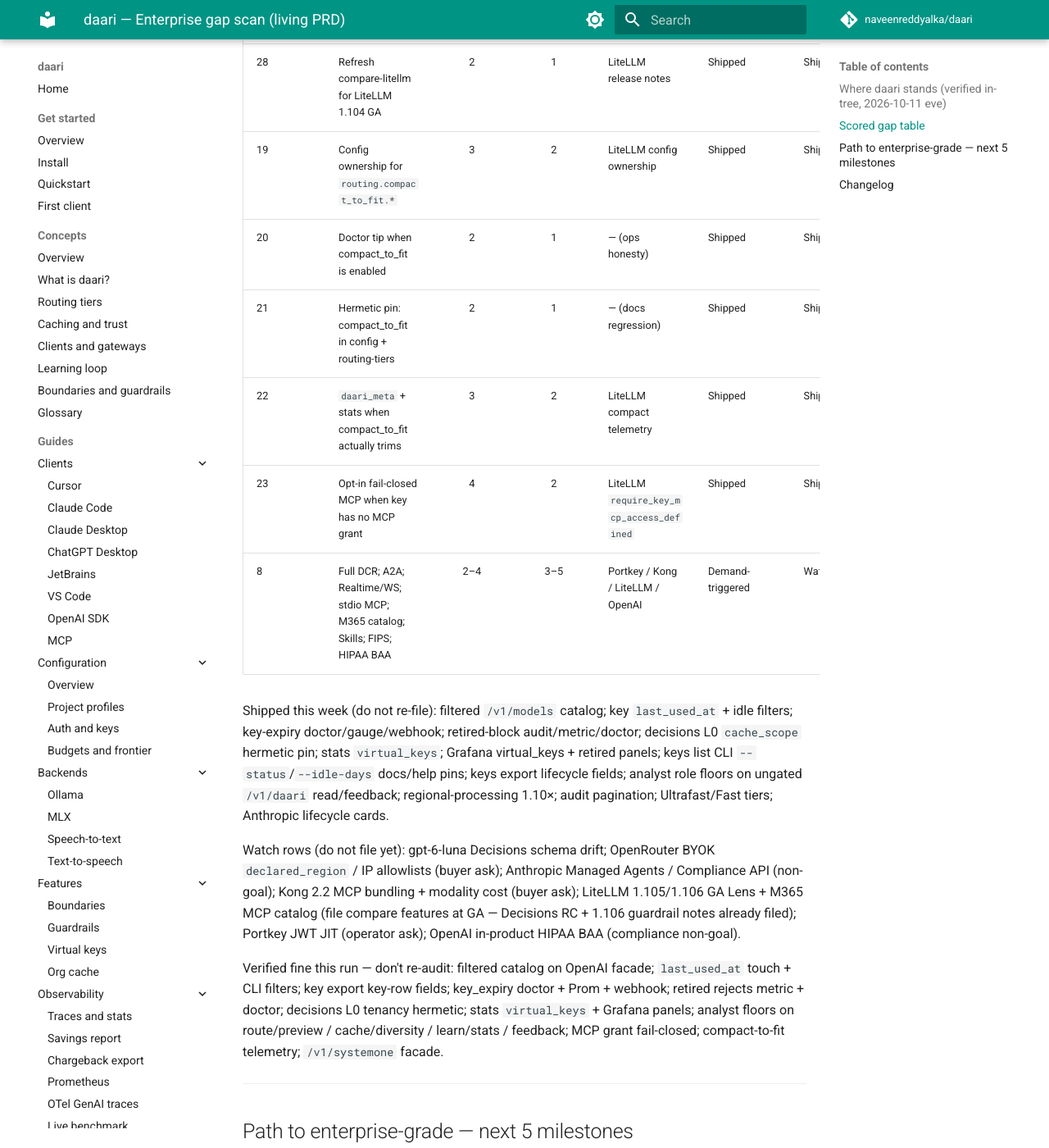
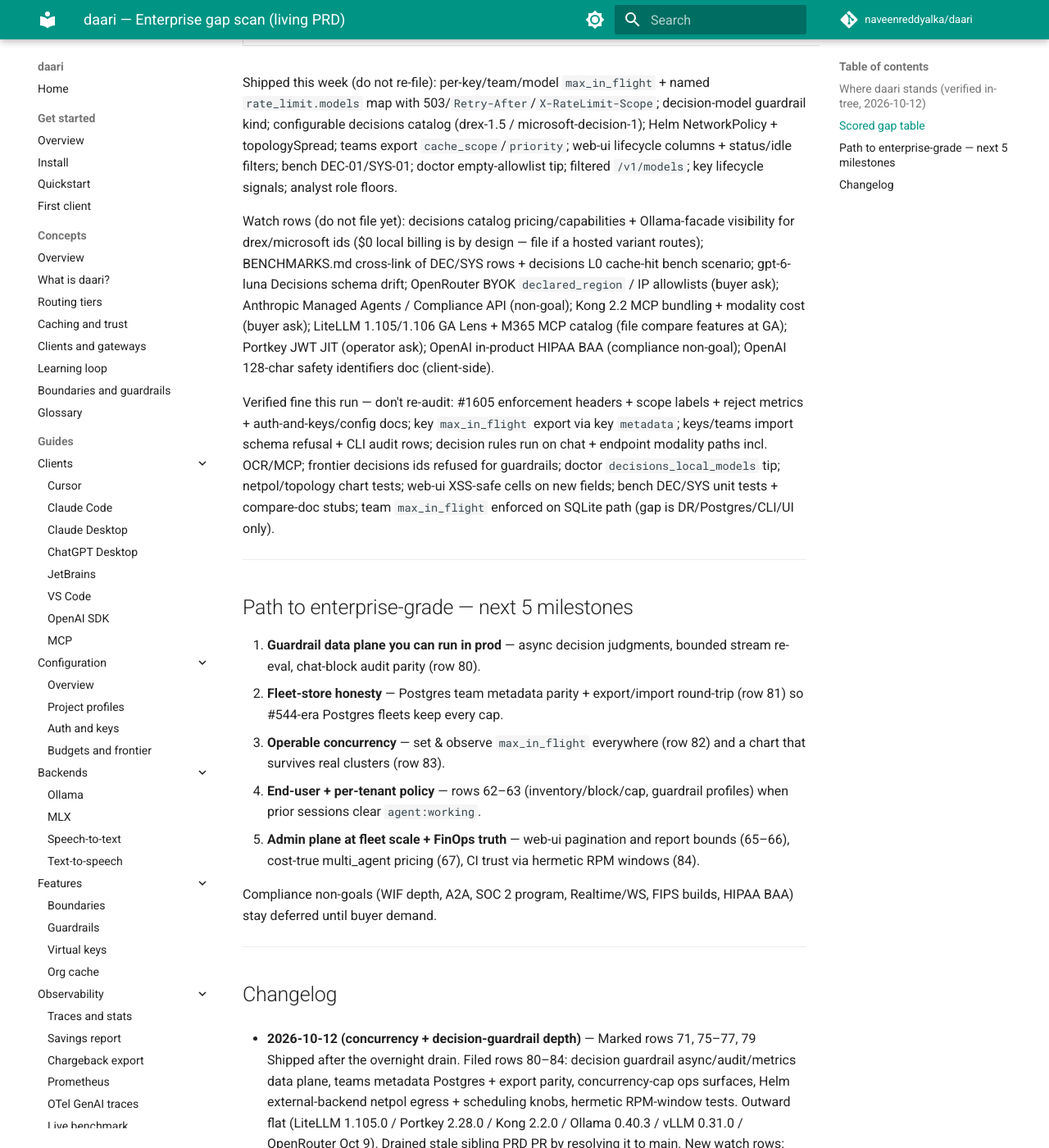
Before and after one commit to naveenreddyalka/daari, an MkDocs documentation site: the page built from docs/prd/ENTERPRISE.md, in a window 1280 px wide and 1400 px high, scrolled down 4071 px. Shown: the whole window at 82% size. Built offline with MkDocs 1.6.1 and Material for MkDocs 9.7.7, drawn with Linux system fonts in a browser that asks for light colours; comment, search, counter and statistics services are not loaded; some of the changed text lies outside the part shown.

Commit message:
docs(prd): 2026-10-12 concurrency and decision-guardrail depth scan
Co-authored-by: Naveen Reddy Alka <naveenreddyalka@users.noreply.github.com>

```diff
--- a/docs/prd/ENTERPRISE.md
+++ b/docs/prd/ENTERPRISE.md
@@ -11,28 +11,29 @@
 
 ---
 
-## Where daari stands (verified in-tree, 2026-10-11 eve)
+## Where daari stands (verified in-tree, 2026-10-12)
 
-**Loop velocity.** Eve feeder rows 65–67 (web-ui / report bounds / multi_agent
-pricing) and end-user/guardrail rows 62–63 still `agent:working`. Midday
-filed doctor/stats/compare pins (71–74) plus guardrail/decisions catalog /
-Helm NetworkPolicy / per-key in-flight (separate midday refill) remain open.
-Keys export lifecycle fields (70) and RBAC analyst floors on ungated
-`/v1/daari` read surfaces shipped. Hot-reload (6) and parked Messages
+**Loop velocity.** The whole 10-11 table drained in <24h again: rows 71 and
+75–77/79 shipped plus the midday refill (decision guardrail kind, decisions
+catalog, Helm NetworkPolicy/spread, per-key in-flight + named model map).
+End-user/guardrail-profile/web-ui/report/multi-agent rows 62–63/65–67 still
+`agent:working`; docs pins 72–74/78 open. Hot-reload (6) and parked Messages
 tool-allowlist (7) unchanged.
 
-**Outward.** LiteLLM stable bar still **v1.104.x**; **1.105** at rc.3
-(Decisions on proxy); **1.106** RC/backport adds decision-model guardrail
-(compare note filed). Ollama **0.40.3** flat. Kong AI Gateway **2.2** GA
-(MCP bundling, modality-aware cost, identity-keyed policies) — watch only
-until buyer ask. llama.cpp **0.6.0** ships `/v1/systemone` (daari already
-has the facade). Portkey / OpenRouter / vLLM / GPTCache flat vs prior scan.
+**Outward.** Flat everywhere: LiteLLM **v1.105.0** stable / 1.106.0-rc.1;
+Portkey v2.28.0; Kong 2.2.0; Ollama 0.40.3; vLLM 0.31.0; OpenRouter last
+entry Oct 9; MCP blog Aug 22. Provider side quiet since Oct 8–9 (OpenAI
+Ultrafast + SDK 3.29.0 doc chores; Anthropic Managed Agents workflows =
+non-goal).
 
-**Inward theme: team DR honesty + admin-console lifecycle + Decisions
-bench.** Code audit: teams export omits `cache_scope`/`priority` (keys fixed);
-web-ui ignores inventory fields and `status`/`idle_days` query params;
-compare-litellm still watches 1.105-rc.1 only; `bench_vs_litellm` has no
-Decisions/System One rows.
+**Inward theme: depth on the 48h-old concurrency + decision-guardrail
+surfaces.** Code audit verified: decision guardrails run a **sync** httpx
+judgment on the event loop (and re-judge the full stream on every chunk);
+chat guardrail blocks never audit; Postgres `create_team` silently drops
+`max_in_flight`/model budgets that SQLite keeps; teams export omits
+`metadata_json`; `max_in_flight` is settable/visible nowhere (CLI, admin
+API, web-ui, Helm, Prom); Helm netpol cuts off external Redis/Postgres;
+baseline suite flaked once on a wall-clock minute boundary.
 
 ---
 
@@ -40,29 +41,27 @@
 
 | # | Gap | Impact | Effort | Who does it best today | Why daari wins local-first | Action |
 |---|-----|:--:|:--:|------------------------|----------------------------|--------|
-| 75 | Teams export/import round-trip `cache_scope` + `priority` | 4 | 2 | LiteLLM key/team backup | Air-gapped restore keeps team tenancy | Filed [#1595](https://github.com/naveenreddyalka/daari/issues/1595) |
-| 76 | Web-ui: render `last_used_at` / priority / `cache_scope` on keys+teams | 3 | 2 | OpenRouter / LiteLLM admin UI | Same-box console shows inventory fields | Filed [#1596](https://github.com/naveenreddyalka/daari/issues/1596) |
-| 77 | Web-ui: honor keys `status` + `idle_days` filters | 3 | 2 | LiteLLM key hygiene UI | CLI/API filters reachable in console | Filed [#1597](https://github.com/naveenreddyalka/daari/issues/1597) |
-| 78 | compare-litellm: LiteLLM 1.106 decision-model guardrail watch | 2 | 1 | LiteLLM release notes | Honest local-first positioning | Filed [#1598](https://github.com/naveenreddyalka/daari/issues/1598) |
-| 79 | bench_vs_litellm: `/v1/decisions` + `/v1/systemone` scenarios | 3 | 2 | — (benchmarking) | Measure on-box Decisions vs proxy | Filed [#1599](https://github.com/naveenreddyalka/daari/issues/1599) |
-| 70 | Keys export/import round-trip `last_used_at` + priority + cache_scope | 4 | 2 | LiteLLM key backup | Air-gapped restore keeps idle/admission | Shipped |
-| 71 | Doctor tip when VK allowlist matches zero catalog cards | 3 | 2 | — (ops honesty) | Catch typo before BYOK clients 404 | Open |
+| 80 | Decision-guardrail data plane: async offload, bounded stream re-eval, chat audit, kind-labeled metrics | 5 | 2 | Portkey/LiteLLM guardrail hooks | $0 local judge only wins if it never stalls the loop | Filed [#1610](https://github.com/naveenreddyalka/daari/issues/1610) |
+| 81 | Teams metadata parity: Postgres `create_team` + export/import round-trip (`max_in_flight`, model budgets) | 5 | 2 | LiteLLM team backup | Air-gapped restore must be the whole truth | Filed [#1611](https://github.com/naveenreddyalka/daari/issues/1611) |
+| 82 | Set & see concurrency caps: CLI/admin/web-ui/Helm + per-scope in-flight gauges | 4 | 3 | LiteLLM `max_parallel_requests` admin | Watch GPU saturation on the same box | Filed [#1612](https://github.com/naveenreddyalka/daari/issues/1612) |
+| 83 | Helm netpol egress for external Redis/Postgres + priorityClass/nodeSelector/tolerations/initContainers/extraEnv | 4 | 2 | Kong chart | Survive default-deny + tainted GPU pools | Filed [#1613](https://github.com/naveenreddyalka/daari/issues/1613) |
+| 84 | Hermetic clock for RPM-window tests (minute-boundary flake) | 3 | 1 | — (CI trust) | Red CI must mean something | Filed [#1614](https://github.com/naveenreddyalka/daari/issues/1614) |
 | 72 | `daari stats --help` mentions `virtual_keys` | 2 | 1 | — (CLI honesty) | Same JSON operators already dump | Open |
 | 73 | compare-litellm: LiteLLM 1.105 RC Decisions vs daari | 2 | 1 | LiteLLM release notes | On-box Decisions already ship | Open |
 | 74 | Hermetic pin: virtual-keys.md documents `/v1/models` allowlist | 2 | 1 | — (docs regression) | Keep ACL sentence in CI | Open |
-| 69 | Filter `GET /v1/models` by VK `allowed_models` | 5 | 2 | OpenRouter filtered catalog | Same allowlist as inference | Shipped |
+| 78 | compare-litellm: LiteLLM 1.106 decision-model guardrail watch | 2 | 1 | LiteLLM release notes | Honest local-first positioning | Open |
+| 62 | End-user inventory + per-user block/cap overrides | 5 | 3 | OpenRouter end-users / LiteLLM | Ledger already knows every user | Open |
+| 63 | Named guardrail profiles bindable per key/team | 5 | 3 | OpenRouter guardrail assign / Portkey | Per-tenant policy, zero hops | Open |
 | 65 | Web-ui: honor keys/teams `has_more` + render `report.users` | 4 | 2 | LiteLLM admin UI | Same-box console finishes the job | Open |
 | 66 | Bound/paginate report `clients`/`users` rollups | 4 | 2 | LiteLLM paged usage | Fleet-safe JSON on-box | Open |
 | 67 | multi_agent nested usage: per-subagent `model` for cost-true pricing | 4 | 2 | OpenAI / LiteLLM FinOps | Ledger already meters nested tokens | Open |
-| 68 | Hermetic decisions L0 `cache_scope` tenancy test | 3 | 1 | — (testability) | Prove typed-judgment isolation | Shipped |
-| 60 | `last_used_at` on virtual keys + status/idle list filters | 4 | 2 | OpenRouter keys API | Key hygiene on-box, air-gapped | Shipped |
-| 61 | Proactive key-expiry signals: doctor scan, Prom gauge, signed webhook | 4 | 2 | OpenRouter / LiteLLM alerts | Same store that enforces warns | Shipped |
-| 62 | End-user inventory + per-user block/cap overrides | 5 | 3 | OpenRouter end-users / LiteLLM | Ledger already knows every user | Open |
-| 63 | Named guardrail profiles bindable per key/team | 5 | 3 | OpenRouter guardrail assign / Portkey | Per-tenant policy, zero hops | Open |
-| 64 | Audit + metric on retired-model blocks; doctor lifecycle check | 3 | 2 | LiteLLM audit planes | Catalog + router + audit in one box | Shipped |
 | 6 | Hot-reload `config.yaml` | 3 | 2 | LiteLLM config ownership | Open — needs long session | Open |
 | 7 | Per-key tool-name allowlist for Messages `mcp_servers` | 4 | 3 | LiteLLM `mcp_tool_permissions` | Parked (needs ≥60m session) | Parked |
-| 53 | Doctor + Helm + auth-and-keys coverage for `/v1/decisions` | 3 | 1 | — (ops honesty) | Operators discover the surface | Shipped |
+| 71 | Doctor tip when VK allowlist matches zero catalog cards | 3 | 2 | — (ops honesty) | Catch typo before BYOK clients 404 | Shipped |
+| 75 | Teams export/import round-trip `cache_scope` + `priority` | 4 | 2 | LiteLLM key/team backup | Air-gapped restore keeps team tenancy | Shipped |
+| 76 | Web-ui: render `last_used_at` / priority / `cache_scope` on keys+teams | 3 | 2 | OpenRouter / LiteLLM admin UI | Same-box console shows inventory fields | Shipped |
+| 77 | Web-ui: honor keys `status` + `idle_days` filters | 3 | 2 | LiteLLM key hygiene UI | CLI/API filters reachable in console | Shipped |
+| 79 | bench_vs_litellm: `/v1/decisions` + `/v1/systemone` scenarios | 3 | 2 | — (benchmarking) | Measure on-box Decisions vs proxy | Shipped |
 | 24 | Grafana panel for `compact_to_fit_applied` | 2 | 1 | LiteLLM spend dashboards | Shipped | Shipped |
 | 25 | Dedicated stats/Prom counter for MCP grant fail-closed | 3 | 1 | LiteLLM MCP 403 metrics | Shipped | Shipped |
 | 26 | Refuse MCP `initialize` when key has no grant | 4 | 1 | LiteLLM initialize 403 | Shipped | Shipped |
@@ -75,43 +74,49 @@
 | 23 | Opt-in fail-closed MCP when key has no MCP grant | 4 | 2 | LiteLLM `require_key_mcp_access_defined` | Shipped | Shipped |
 | 8 | Full DCR; A2A; Realtime/WS; stdio MCP; M365 catalog; Skills; FIPS; HIPAA BAA | 2–4 | 3–5 | Portkey / Kong / LiteLLM / OpenAI | Demand-triggered | Watch |
 
-Shipped this week (do not re-file): filtered `/v1/models` catalog; key
-`last_used_at` + idle filters; key-expiry doctor/gauge/webhook; retired-block
-audit/metric/doctor; decisions L0 `cache_scope` hermetic pin; stats
-`virtual_keys`; Grafana virtual_keys + retired panels; keys list CLI
-`--status`/`--idle-days` docs/help pins; keys export lifecycle fields;
-analyst role floors on ungated `/v1/daari` read/feedback; regional-processing
-1.10×; audit pagination; Ultrafast/Fast tiers; Anthropic lifecycle cards.
+Shipped this week (do not re-file): per-key/team/model `max_in_flight` +
+named `rate_limit.models` map with 503/`Retry-After`/`X-RateLimit-Scope`;
+decision-model guardrail kind; configurable decisions catalog (drex-1.5 /
+microsoft-decision-1); Helm NetworkPolicy + topologySpread; teams export
+`cache_scope`/`priority`; web-ui lifecycle columns + status/idle filters;
+bench DEC-01/SYS-01; doctor empty-allowlist tip; filtered `/v1/models`;
+key lifecycle signals; analyst role floors.
 
-Watch rows (do not file yet): gpt-6-luna Decisions schema drift; OpenRouter
-BYOK `declared_region` / IP allowlists (buyer ask); Anthropic Managed Agents
-/ Compliance API (non-goal); Kong 2.2 MCP bundling + modality cost (buyer
-ask); LiteLLM 1.105/1.106 GA Lens + M365 MCP catalog (file compare features
-at GA — Decisions RC + 1.106 guardrail notes already filed); Portkey JWT JIT
-(operator ask); OpenAI in-product HIPAA BAA (compliance non-goal).
+Watch rows (do not file yet): decisions catalog pricing/capabilities +
+Ollama-facade visibility for drex/microsoft ids ($0 local billing is by
+design — file if a hosted variant routes); BENCHMARKS.md cross-link of
+DEC/SYS rows + decisions L0 cache-hit bench scenario; gpt-6-luna Decisions
+schema drift; OpenRouter BYOK `declared_region` / IP allowlists (buyer
+ask); Anthropic Managed Agents / Compliance API (non-goal); Kong 2.2 MCP
+bundling + modality cost (buyer ask); LiteLLM 1.105/1.106 GA Lens + M365
+MCP catalog (file compare features at GA); Portkey JWT JIT (operator ask);
+OpenAI in-product HIPAA BAA (compliance non-goal); OpenAI 128-char safety
+identifiers doc (client-side).
 
-Verified fine this run — don't re-audit: filtered catalog on OpenAI facade;
-`last_used_at` touch + CLI filters; key export key-row fields; key_expiry
-doctor + Prom + webhook; retired rejects metric + doctor; decisions L0
-tenancy hermetic; stats `virtual_keys` + Grafana panels; analyst floors on
-route/preview / cache/diversity / learn/stats / feedback; MCP grant
-fail-closed; compact-to-fit telemetry; `/v1/systemone` facade.
+Verified fine this run — don't re-audit: #1605 enforcement headers + scope
+labels + reject metrics + auth-and-keys/config docs; key `max_in_flight`
+export via key `metadata`; keys/teams import schema refusal + CLI audit
+rows; decision rules run on chat + endpoint modality paths incl. OCR/MCP;
+frontier decisions ids refused for guardrails; doctor `decisions_local_models`
+tip; netpol/topology chart tests; web-ui XSS-safe cells on new fields;
+bench DEC/SYS unit tests + compare-doc stubs; team `max_in_flight`
+enforced on SQLite path (gap is DR/Postgres/CLI/UI only).
 
 ---
 
 ## Path to enterprise-grade — next 5 milestones
 
-1. **Credential backup honesty (teams)** — export/import team
-   `cache_scope`/`priority` (row 75) so DR matches key-row lifecycle fields.
-2. **Admin plane at fleet scale** — drain web-ui `has_more` / `report.users`
-   (65), bounded report rollups (66), and console lifecycle columns/filters
-   (76–77).
-3. **End-user + per-tenant policy** — rows 62–63 (inventory/block/cap,
+1. **Guardrail data plane you can run in prod** — async decision judgments,
+   bounded stream re-eval, chat-block audit parity (row 80).
+2. **Fleet-store honesty** — Postgres team metadata parity + export/import
+   round-trip (row 81) so #544-era Postgres fleets keep every cap.
+3. **Operable concurrency** — set & observe `max_in_flight` everywhere
+   (row 82) and a chart that survives real clusters (row 83).
+4. **End-user + per-tenant policy** — rows 62–63 (inventory/block/cap,
    guardrail profiles) when prior sessions clear `agent:working`.
-4. **FinOps + Decisions proof** — cost-true multi_agent nested models (67);
-   Decisions/System One bench rows (79).
-5. **Operate without restart** — config hot-reload (6) and parked Messages
-   tool allowlist (7) when a long session is available.
+5. **Admin plane at fleet scale + FinOps truth** — web-ui pagination and
+   report bounds (65–66), cost-true multi_agent pricing (67), CI trust via
+   hermetic RPM windows (84).
 
 Compliance non-goals (WIF depth, A2A, SOC 2 program, Realtime/WS, FIPS
 builds, HIPAA BAA) stay deferred until buyer demand.
@@ -120,26 +125,24 @@
 
 ## Changelog
 
-- **2026-10-11 eve (team DR + console lifecycle + Decisions bench)** — Marked
-  row 70 Shipped. Filed rows 75–79: teams export `cache_scope`/`priority`,
-  web-ui lifecycle columns, web-ui status/idle filters, compare-litellm 1.106
-  decision-model guardrail watch, bench_vs_litellm Decisions/System One.
-  Outward: LiteLLM 1.106 guardrail RC; Kong AI Gateway 2.2 GA (watch);
-  llama.cpp 0.6.0 `/v1/systemone`. Pruned dense shipped summary; kept open
-  midday rows 71–74.
+- **2026-10-12 (concurrency + decision-guardrail depth)** — Marked rows 71,
+  75–77, 79 Shipped after the overnight drain. Filed rows 80–84: decision
+  guardrail async/audit/metrics data plane, teams metadata Postgres +
+  export parity, concurrency-cap ops surfaces, Helm external-backend netpol
+  egress + scheduling knobs, hermetic RPM-window tests. Outward flat
+  (LiteLLM 1.105.0 / Portkey 2.28.0 / Kong 2.2.0 / Ollama 0.40.3 / vLLM
+  0.31.0 / OpenRouter Oct 9). Drained stale sibling PRD PR by resolving it
+  to main. New watch rows: decisions catalog pricing/facade visibility,
+  BENCHMARKS.md DEC/SYS cross-link.
+
+- **2026-10-11 eve (team DR + console lifecycle + Decisions bench)** — Filed
+  rows 75–79. Outward: LiteLLM 1.106 guardrail RC; Kong 2.2 GA (watch);
+  llama.cpp 0.6.0 `/v1/systemone`.
 
 - **2026-10-11 (export honesty + doctor ACL + docs pins)** — Marked rows
-  60–61, 64, 68–69 Shipped after Oct 10–11 drain. Filed rows 70–74: keys
-  export lifecycle fields, doctor empty-allowlist tip, stats help
-  `virtual_keys`, compare-litellm Decisions RC note, virtual-keys catalog
-  ACL hermetic pin. Outward: LiteLLM 1.105 rc.3 Decisions; Ollama 0.40.3.
-  Pruned dense shipped rows 49–59 into summary lines to stay under ~300.
+  60–61, 64, 68–69 Shipped. Filed rows 70–74. Outward: LiteLLM 1.105 rc.3
+  Decisions; Ollama 0.40.3.
 
-- **2026-10-10 eve (admin-plane honesty + FinOps + catalog ACL)** — Filed
-  rows 65–69. Outward: LiteLLM 1.105 RC; OpenRouter filtered-catalog parity.
-
-- **2026-10-10 pm (key + end-user lifecycle governance)** — Filed rows
-  60–64 after OpenRouter admin-plane wave; row 53 Shipped.
-
-- **2026-10-10 → 08-28** — Condensed: Decisions/OAuth/admin/multi-agent;
-  governance parity; LiteLLM 1.104; Apache 2.0; this PRD's creation.
+- **2026-10-10 → 08-28** — Condensed: key/end-user lifecycle; admin-plane
+  honesty; Decisions/OAuth/multi-agent; governance parity; LiteLLM 1.104;
+  Apache 2.0; this PRD's creation.
```
